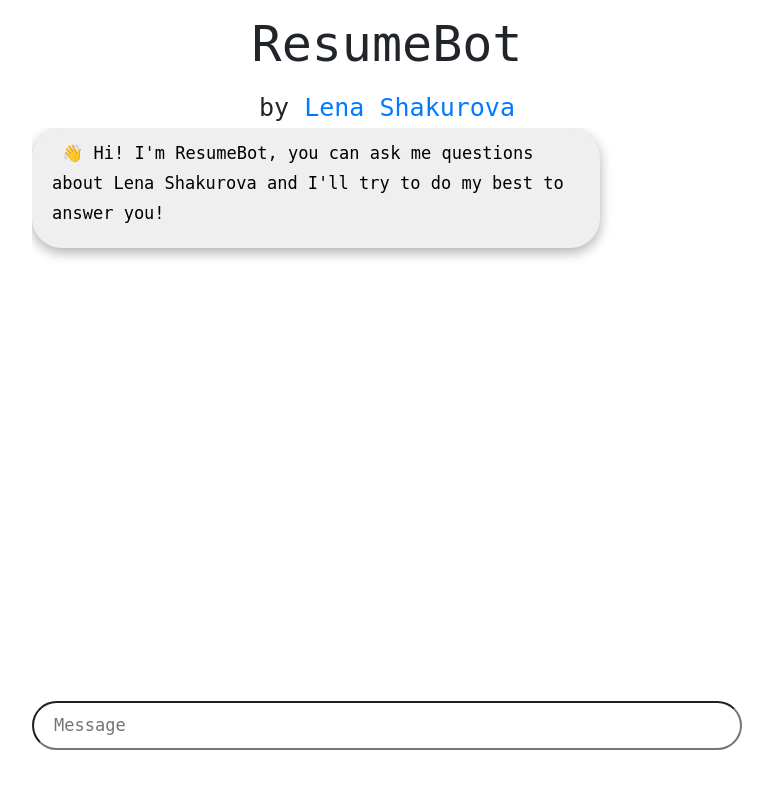
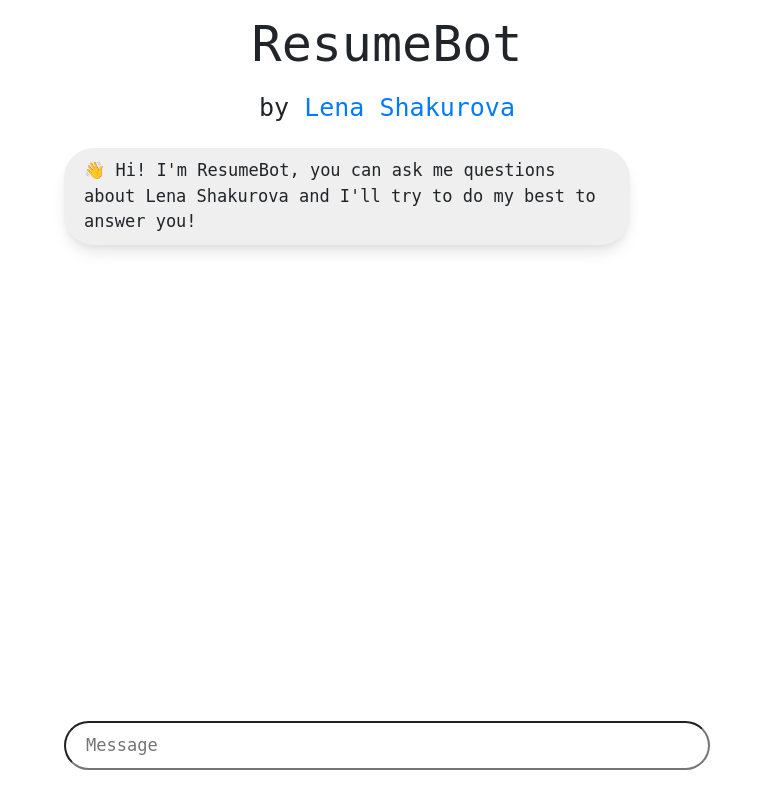
Before and after one commit to KEYURRATANGHAYRA/ResumeChatbot, a Flask app: page / in a window 1280 px wide. Shown: the whole page, without its empty margins (253-1026 px from the left). Run offline with Flask 2, Linux system fonts and the light colour scheme; parts of the project's set-up code (start-up, migrations or seed data) failed here and were passed over; some libraries are stand-ins or nearby versions.

Commit message:
Code refactoring

```diff
--- a/static/style.css
+++ b/static/style.css
@@ -1,9 +1,7 @@
+html,
 body {
   font-family: Courier;
-}
-
-html body {
-    font-family: Courier;
+  height: 100%;
 }
 
 h1 {
@@ -20,30 +18,41 @@ h3 {
   text-align: center;
 }
 
-#header {
-  height: 100vh;
-  max height: 100vh;
+#content {
+  height: 100%;
   display: flex;
   flex-direction: column;
 }
 
-#mainChatbot {
-  overflow-y: auto;
-  overflow-x: hidden;
-  flex-grow: 1;
-  display: flex;
-  flex-direction: column;
+/* Medium (md) */
+@media (min-width: 768px) {
+  #content {
+    margin-left: 15%;
+    margin-right: 15%;
+  }
 }
 
+/* Large (lg) */
+@media (min-width: 1024px) {
+  #content {
+    margin-left: 20%;
+    margin-right: 20%;
+  }
+}
 #chatbox {
-  /* margin-right: auto;
-  margin-top: 60px; */
-  flex: 1 1 0%
+  flex: 1 1 0%;
+  overflow-y: scroll;
+  scrollbar-width: none; /* Firefox */
+  -ms-overflow-style: none; /* Internet Explorer 10+ */
+}
+
+#chatbox::-webkit-scrollbar {
+  /* WebKit */
+  width: 0;
+  height: 0;
 }
 
 #userInput {
-  /* margin-right: auto;
-  margin-top: 60px; */
   width: 100%;
   padding-bottom: 20px;
 }
@@ -61,61 +70,40 @@ h3 {
 }
 
 #textInput:focus {
-    outline: none;
-    box-shadow: 0px 0px 2px blue;
+  outline: none;
+  box-shadow: 0px 0px 2px blue;
 }
 
-.userText {
-  color: white;
-  font-family: monospace;
-  font-size: 17px;
-  text-align: right;
-  line-height: 30px;
+.message-wrapper {
+  margin-bottom: 1.5rem;
+  display: flex;
+  justify-content: flex-end;
 }
 
-.userText span {
-  padding: 10px;
-  border-radius: 2px;
-}
-
-.botText {
-  color: black;
-  font-family: monospace;
-  font-size: 17px;
-  text-align: left;
-  line-height: 30px;
-}
-
-.botText span {
-  padding: 10px;
-  border-radius: 2px;
-}
-
-.userBox{
-  margin-top: auto;
-  margin-bottom: auto;
-  margin-left: 20%;
+.message-box {
   border-radius: 30px;
-  background-color: #654EA3;
   padding: 10px;
   padding-left: 20px;
   padding-right: 20px;
-  position: relative;
+  -webkit-box-shadow: 0 10px 15px -3px rgba(0, 0, 0, 0.1),
+    0 4px 6px -2px rgba(0, 0, 0, 0.05);
+  -moz-box-shadow: 0 10px 15px -3px rgba(0, 0, 0, 0.1),
+    0 4px 6px -2px rgba(0, 0, 0, 0.05);
+  box-shadow: 0 10px 15px -3px rgba(0, 0, 0, 0.1),
+    0 4px 6px -2px rgba(0, 0, 0, 0.05);
 }
 
-.botBox{
-  margin-top: auto;
-  margin-bottom: auto;
-  margin-right: 20%;
-  border-radius: 30px;
-  background-color: #EFEFEF;
-  padding: 10px;
-  padding-left: 20px;
-  padding-right: 20px;
-  position: relative;
+.message-box-user {
+  background-color: #654ea3;
+  margin-left: 8rem;
 }
 
-.z-depth-1-half{
-  -webkit-box-shadow: 0 5px 11px 0 rgba(0, 0, 0, 0.18), 0 4px 15px 0 rgba(0, 0, 0, 0.15);
-  -moz-box-shadow: 0 5px 11px 0 rgba(0, 0, 0, 0.18), 0 4px 15px 0 rgba(0, 0, 0, 0.15);
-  box-shadow: 0 5px 11px 0 rgba(0, 0, 0, 0.18), 0 4px 15px 0 rgba(0, 0, 0, 0.15); }
+.message-box-bot {
+  background-color: #efefef;
+  margin-right: 8rem;
+}
+
+.message-text {
+  font-family: monospace;
+  font-size: 17px;
+}
--- a/templates/index.html
+++ b/templates/index.html
@@ -1,82 +1,138 @@
 <!DOCTYPE html>
-<html>
+<html lang="en">
   <title>ResumeBot</title>
   <head>
     <script src="https://ajax.googleapis.com/ajax/libs/jquery/3.2.1/jquery.min.js"></script>
-    <link href="https://maxcdn.bootstrapcdn.com/bootstrap/3.3.7/css/bootstrap.min.css" rel="stylesheet" integrity="sha384-BVYiiSIFeK1dGmJRAkycuHAHRg32OmUcww7on3RYdg4Va+PmSTsz/K68vbdEjh4u" crossorigin="anonymous">
+    <link
+      href="https://maxcdn.bootstrapcdn.com/bootstrap/3.3.7/css/bootstrap.min.css"
+      rel="stylesheet"
+      integrity="sha384-BVYiiSIFeK1dGmJRAkycuHAHRg32OmUcww7on3RYdg4Va+PmSTsz/K68vbdEjh4u"
+      crossorigin="anonymous"
+    />
     <link rel="stylesheet" href='./static/style.css' />
-    <meta name="viewport" content="width=device-width, initial-scale=1.0">
-    <link rel="shortcut icon" href="https://img.icons8.com/doodle/48/000000/retro-robot.png">
+    <meta name="viewport" content="width=device-width, initial-scale=1.0" />
+    <link
+      rel="shortcut icon"
+      href="https://img.icons8.com/doodle/48/000000/retro-robot.png"
+    />
 
-    <link rel="stylesheet" href="https://stackpath.bootstrapcdn.com/bootstrap/4.1.3/css/bootstrap.min.css" integrity="sha384-MCw98/SFnGE8fJT3GXwEOngsV7Zt27NXFoaoApmYm81iuXoPkFOJwJ8ERdknLPMO" crossorigin="anonymous">
+    <link
+      rel="stylesheet"
+      href="https://stackpath.bootstrapcdn.com/bootstrap/4.1.3/css/bootstrap.min.css"
+      integrity="sha384-MCw98/SFnGE8fJT3GXwEOngsV7Zt27NXFoaoApmYm81iuXoPkFOJwJ8ERdknLPMO"
+      crossorigin="anonymous"
+    />
 
     <!-- Yandex.Metrika counter -->
-    <script type="text/javascript" >
-       (function(m,e,t,r,i,k,a){m[i]=m[i]||function(){(m[i].a=m[i].a||[]).push(arguments)};
-       m[i].l=1*new Date();k=e.createElement(t),a=e.getElementsByTagName(t)[0],k.async=1,k.src=r,a.parentNode.insertBefore(k,a)})
-       (window, document, "script", "https://mc.yandex.ru/metrika/tag.js", "ym");
+    <script type="text/javascript">
+      (function(m, e, t, r, i, k, a) {
+        m[i] =
+          m[i] ||
+          function() {
+            (m[i].a = m[i].a || []).push(arguments);
+          };
+        m[i].l = 1 * new Date();
+        (k = e.createElement(t)),
+          (a = e.getElementsByTagName(t)[0]),
+          (k.async = 1),
+          (k.src = r),
+          a.parentNode.insertBefore(k, a);
+      })(
+        window,
+        document,
+        "script",
+        "https://mc.yandex.ru/metrika/tag.js",
+        "ym"
+      );
 
       ym(55617211, "init", {
-            clickmap:true,
-            trackLinks:true,
-            accurateTrackBounce:true
+        clickmap: true,
+        trackLinks: true,
+        accurateTrackBounce: true
       });
     </script>
-    <noscript><div><img src="https://mc.yandex.ru/watch/55617211" style="position:absolute; left:-9999px;" alt="" /></div></noscript>
+    <noscript
+      ><div>
+        <img
+          src="https://mc.yandex.ru/watch/55617211"
+          style="position:absolute; left:-9999px;"
+          alt=""
+        /></div
+    ></noscript>
     <!-- /Yandex.Metrika counter -->
-
   </head>
 
   <body>
-
-    <div class="container">
-      <div class="col-md-8 col-md-offset-2" id="header">
-
-        <div style="text-align:center">
-          <h1 style="font-family:monospace; font-size:50px; font-weight:500">ResumeBot</h1>
-          <h3 style="font-family:monospace; font-size:25px; font-weight:500">by <a href="https://shakurova.io" target="_blank">Lena Shakurova</a></h3>
+    <div class="container h-100">
+      <div id="content">
+        <div class="mb-3" style="text-align:center">
+          <h1 style="font-family:monospace; font-size:50px; font-weight:500">
+            ResumeBot
+          </h1>
+          <h3 style="font-family:monospace; font-size:25px; font-weight:500">
+            by <a href="https://shakurova.io" target="_blank">Lena Shakurova</a>
+          </h3>
         </div>
 
-          <div id="mainChatbot">
-
-            <div id="chatbox">
-              <div class="botBox z-depth-1-half">
-                <p class="botText"><span>👋 Hi! I'm ResumeBot, you can ask me questions about Lena Shakurova and I'll try to do my best to answer you!</span></p>
+        <div id="chatbox" class="p-3">
+          <div class="message-wrapper">
+            <div class="message-box message-box-bot">
+              <span class="message-text text-black"
+                >👋 Hi! I'm ResumeBot, you can ask me questions about Lena
+                Shakurova and I'll try to do my best to answer you!</span
+              >
             </div>
-              <br>
           </div>
         </div>
 
-            <div id="userInput">
+        <div id="userInput" class="mb-4 pb-4 p-3">
           <input id="textInput" type="text" name="msg" placeholder="Message" />
         </div>
-            <br>
-            <br>
 
         <script>
+          function scrollToChatEnd() {
+            document
+              .querySelector("#chatbox>.message-wrapper:last-child")
+              .scrollIntoView({ block: "start", behavior: "smooth" });
+          }
+
           function getBotResponse() {
             var rawText = $("#textInput").val();
-                var userHtml = '<div class="d-flex justify-content-end mb-4"><div class="userBox z-depth-1-half"><p class="userText"><span>' + rawText + "</span></p></div></div><br>";
+            if (!rawText) return;
+            var userHtml =
+              '<div class="message-wrapper">' +
+              '<div class="message-box message-box-user">' +
+              '<span class="text-white message-text">' +
+              rawText +
+              "</span>" +
+              "</div>" +
+              "</div>";
             $("#textInput").val("");
             $("#chatbox").append(userHtml);
-                document
-                  .getElementById("userInput")
-                  .scrollIntoView({ block: "start", behavior: "smooth" });
+
+            scrollToChatEnd();
+
             $.get("/get", { msg: rawText }).done(function(data) {
-                  var botHtml = '<div class="d-flex justify-content-start mb-4"><div class="botBox z-depth-1-half"><p class="botText"><span>' + data + "</span></p></div></div><br>";
+              var botHtml =
+                '<div class="message-wrapper">' +
+                '<div class="message-box message-box-bot">' +
+                '<span class="text-black message-text">' +
+                data +
+                "</span>" +
+                "</div>" +
+                "</div>";
               $("#chatbox").append(botHtml);
-                  document
-                    .getElementById("userInput")
-                    .scrollIntoView({ block: "start", behavior: "smooth" });
+
+              scrollToChatEnd();
             });
           }
+
           $("#textInput").keypress(function(e) {
             if (e.which == 13) {
               getBotResponse();
             }
           });
         </script>
-
       </div>
     </div>
   </body>
```
Lines whose indentation alone changed are shown as unchanged.
